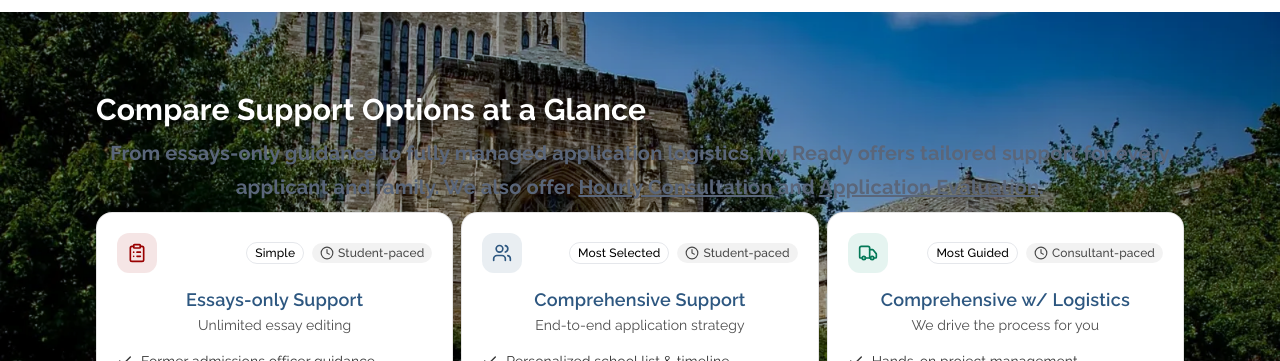
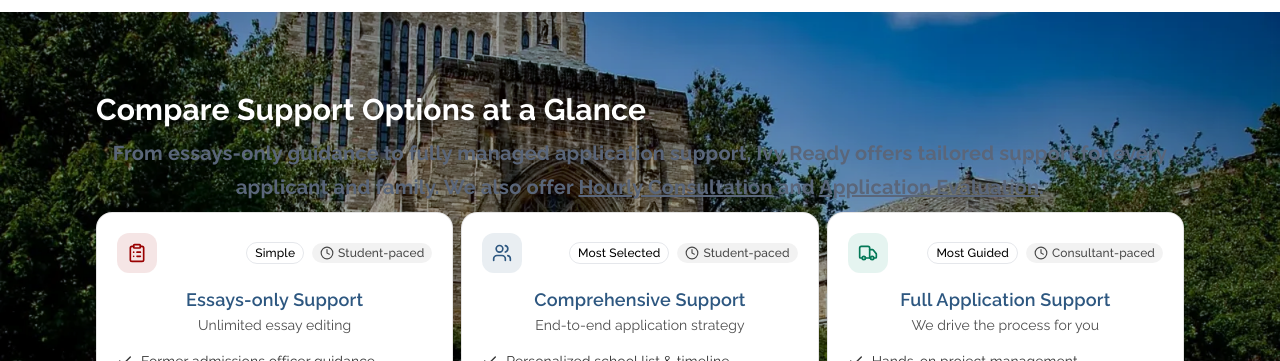
Before and after one commit to TesCoder/IR, a Next.js app in the folder next-js-site/: page / in a window 1280 px wide. Shown: the part 5560-5921 px from the top of the page. Built offline with nearby package versions, Linux system fonts and the light colour scheme.

Commit message:
Update support packages preview and sitemap

```diff
--- a/next-js-site/components/SupportPackagesPreview.jsx
+++ b/next-js-site/components/SupportPackagesPreview.jsx
@@ -58,8 +58,8 @@ const packages = [
 
   },
   {
-    slug: "comprehensive-logistics",
-    title: "Comprehensive w/ Logistics",
+    slug: "full-application-support",
+    title: "Full Application Support",
     pace: "Consultant-paced",
     highlight: "We drive the process for you",
     perks: [
@@ -69,7 +69,7 @@ const packages = [
     ],
     icon: Truck,
     color: "emerald",
-    href: "/support-packages#comprehensive-with-logistics",
+    href: "/support-packages#full-application-support",
     badge: "Most Guided",
   },
 ];
@@ -183,7 +183,7 @@ function QuickGlanceModal({ pkgKey, dataset, onClose }) {
 // Accept optional dataUrl / data so the modal can show features from the same JSON as the table
 export default function SupportPackagesPreview({ data, dataUrl }) {
   const [dataset, setDataset] = useState(data || null);
-  const [openKey, setOpenKey] = useState(null); // 'essays' | 'comp' | 'compLog' | null
+  const [openKey, setOpenKey] = useState(null); // 'essays' | 'comp' | 'full' | null
 
   useEffect(() => {
     if (dataset || !dataUrl) return;
@@ -206,7 +206,7 @@ export default function SupportPackagesPreview({ data, dataUrl }) {
   const keyMap = {
     "essays-only": "essays",
     "comprehensive": "comp",
-    "comprehensive-logistics": "compLog",
+    "full-application-support": "full",
   };
 
   return (
@@ -216,7 +216,7 @@ export default function SupportPackagesPreview({ data, dataUrl }) {
       <div className="mb-2 items-baseline">
         <h1 className="bannerTitle text-start sm:text-3xl">Compare Support Options at a Glance</h1>
         <h2 className="pCentered text-start text-white">
-          From essays-only guidance to fully managed application logistics, Ivy Ready offers tailored support for every applicant and family.
+          From essays-only guidance to fully managed application support, Ivy Ready offers tailored support for every applicant and family.
           We also offer{" "}
           <Link href="services/hourly-consultation" target="_blank" className="underline text-ivy-gold hover:text-white transition-colors">
             Hourly Consultation
--- a/next-js-site/pages/services/support-packages.js
+++ b/next-js-site/pages/services/support-packages.js
@@ -28,7 +28,7 @@ export default function SupportPackages() {
     <>
       <SEOHead
         title="Ivy Ready Support Packages"
-        description="Explore Ivy Ready's college application support services, including essays-only, comprehensive guidance, and full logistics support."
+        description="Explore Ivy Ready's college application support services, including essays-only, comprehensive guidance, and full application support."
         url="/services/support-packages"
       />
 
```
Also changed, not shown: 1 other file (tests, documents, lock files or other folders).
